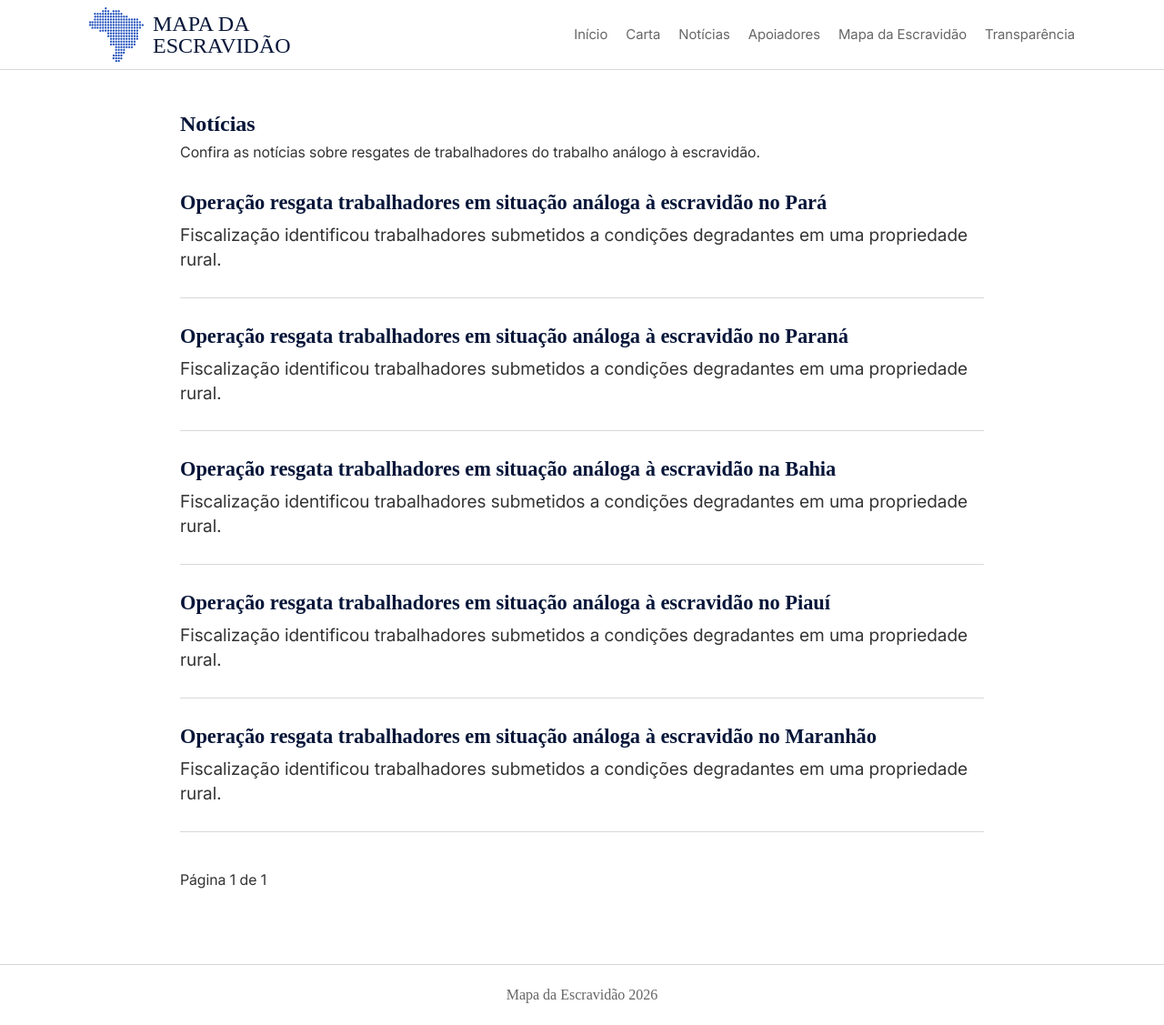
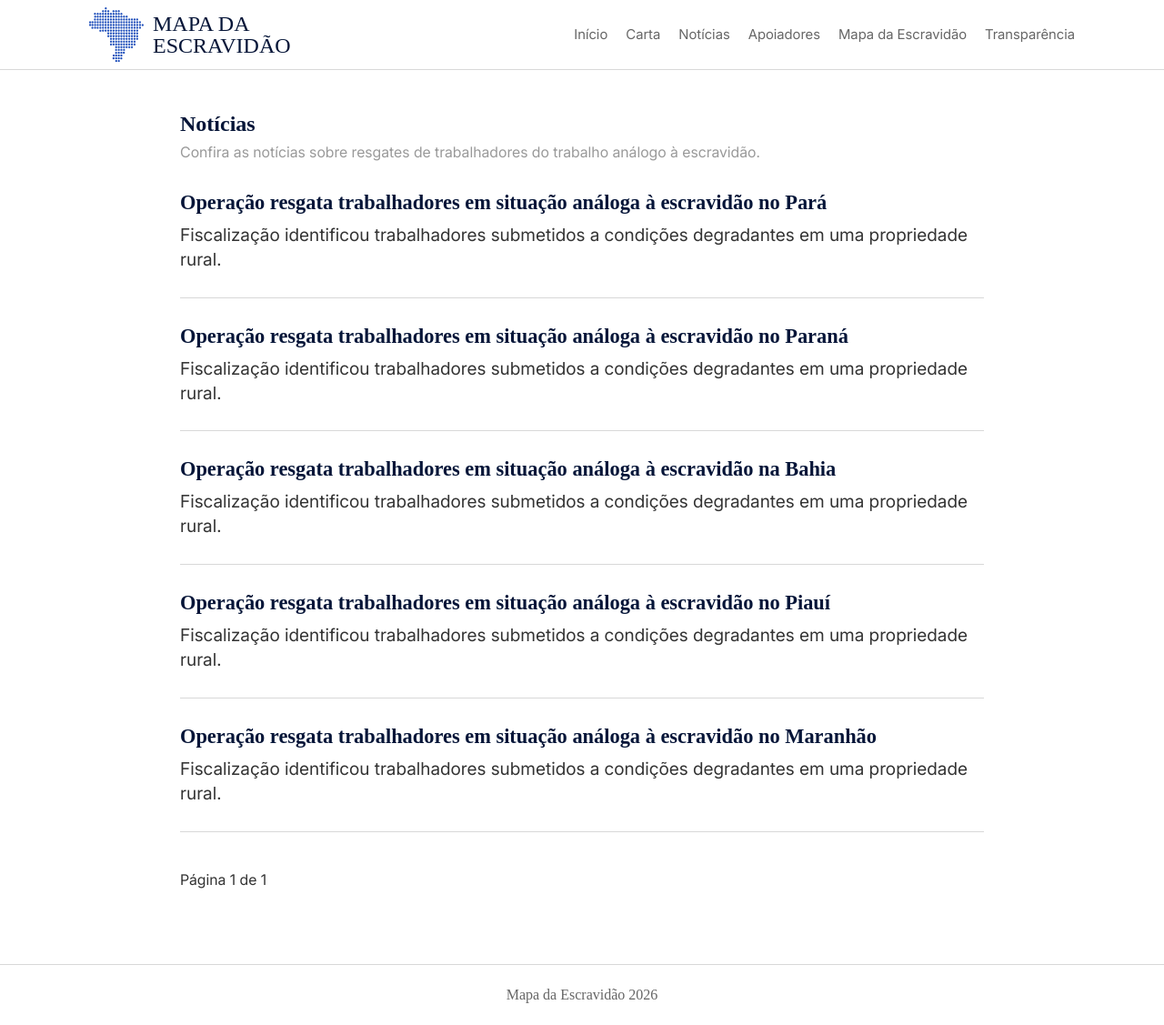
Before and after one commit to Landowski/mapa-escravidao, a Jekyll site: the page built from noticias/index.html, in a window 1280 px wide and 1127 px high. Shown: the whole window at 91% size. Built offline with Jekyll 4.4.1, drawn with Linux system fonts in a browser that asks for light colours; some web fonts are replaced; the list of posts is cut into pages by our own code.

Commit message:
Update index.html

```diff
--- a/noticias/index.html
+++ b/noticias/index.html
@@ -8,7 +8,7 @@ description: "Notícias sobre resgates de trabalhadores do trabalho análogo à
 
                 <h1 class="title">Notícias</h1>
 
-                <p>Confira as notícias sobre resgates de trabalhadores do trabalho análogo à escravidão.</p>
+                <p style="color: #999;">Confira as notícias sobre resgates de trabalhadores do trabalho análogo à escravidão.</p>
 
                     {% for post in paginator.posts %}
                         <a href="{{ post.url | relative_url }}" class="item-noticia">
```
